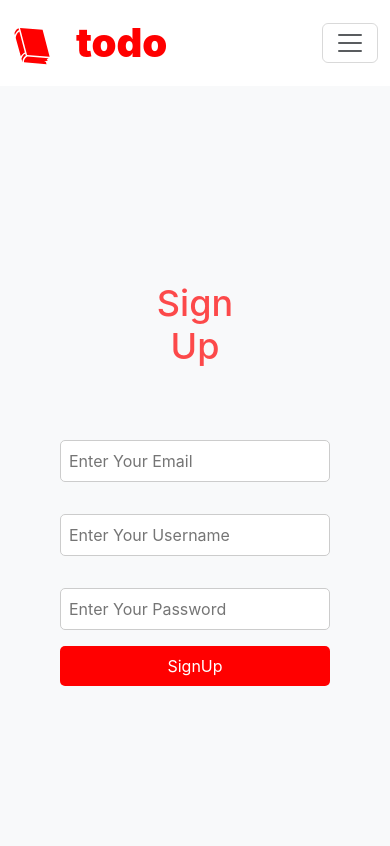
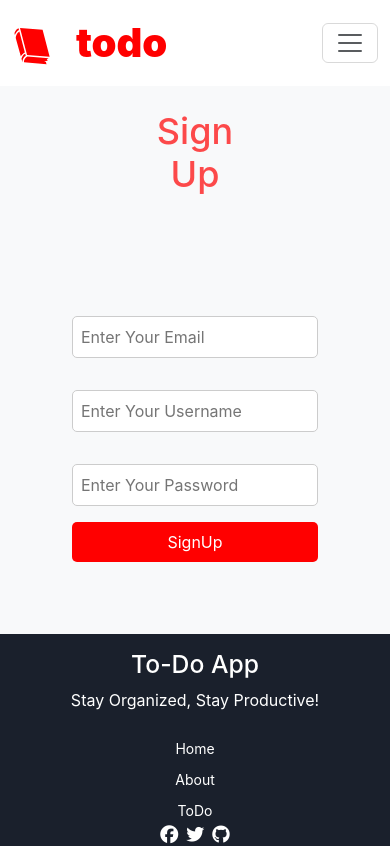
Before and after one commit to nayansi-g/ToDo-App-frontend, a React (Create React App) app: page /signup in a window 390 px wide. Shown: the top 846 px of the page. Built offline with nearby package versions, Linux system fonts and the light colour scheme.

Commit message:
signup css updated

```diff
--- a/src/Components/Signup/SignUp.css
+++ b/src/Components/Signup/SignUp.css
@@ -32,7 +32,7 @@
  /* Full-page layout */
 .signup {
     width: 100%;
-    min-height: 100vh; /* Prevents overflow issues on mobile */
+    /* min-height: 100vh;   */
     display: flex;
     align-items: center;
     justify-content: center;
@@ -49,7 +49,7 @@
     flex-direction: column;
     justify-content: center;
     align-items: center;
-    /* padding: 2rem; */
+    padding: 2rem;
 }
 
 /* Heading Style */
@@ -77,7 +77,7 @@
 .input-signup {
     width: 100%;
     max-width: 400px;
-    /* padding: 10px; */
+    padding: 10px;
     font-size: 16px;
     border: 1px solid #ccc;
     border-radius: 5px;
@@ -114,7 +114,7 @@
 @media (max-width: 768px) {
     .column {
         min-height: auto;
-        /* padding: 1.5rem; */
+        padding: 1.5rem;
     }
 
     .input-signup,
--- a/src/Components/Signup/SignUp.jsx
+++ b/src/Components/Signup/SignUp.jsx
@@ -54,7 +54,7 @@ const SignUp = () => {
                     </div>
                     <div className='col-lg-8 column d-flex justify-content-center align-items-center'>
                         <div className='d-flex flex-column w-100 p-5'>
-                            <form className='d-flex flex-column w-100' onSubmit={submitForm}>
+                            <form className='d-flex flex-column w-100 ' onSubmit={submitForm}>
                                 <input className='p-2 my-3 input-signup'
                                     type="email" name='email' ref={email}
                                     placeholder='Enter Your Email' />
```
